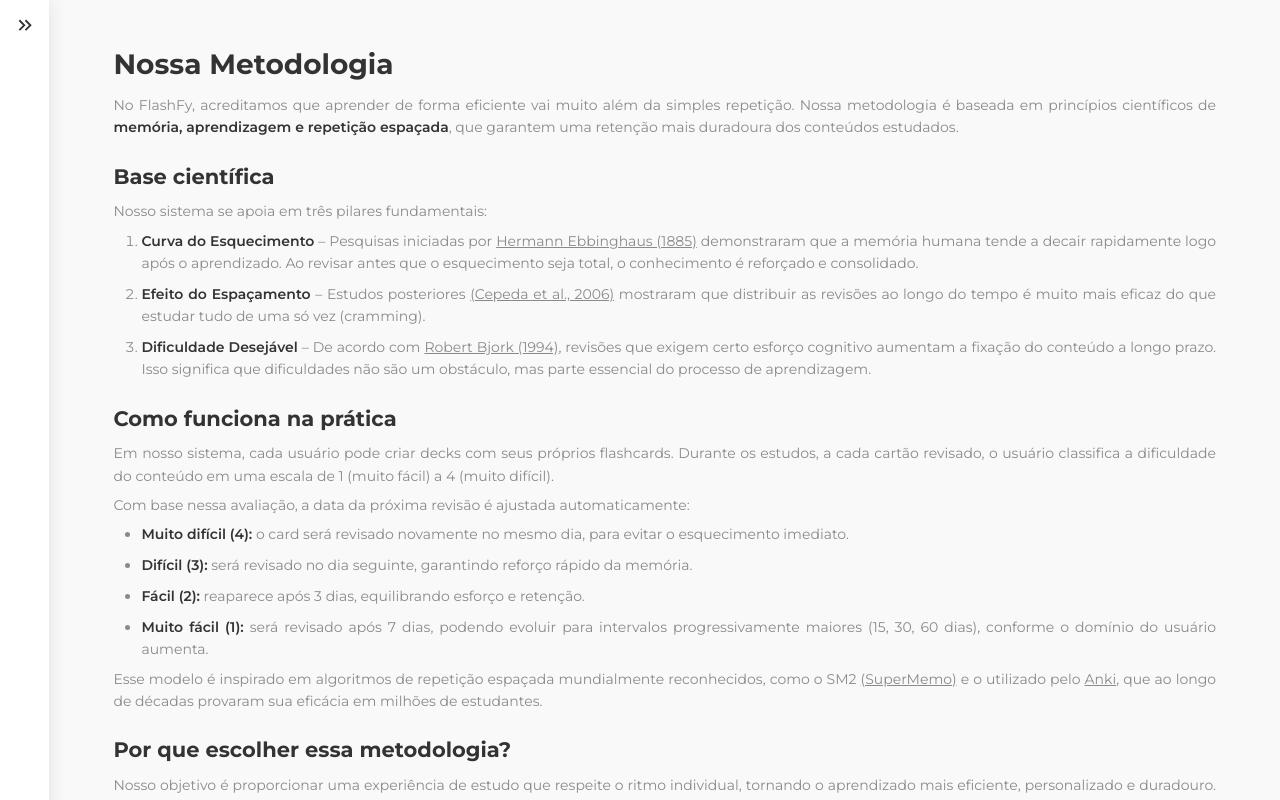
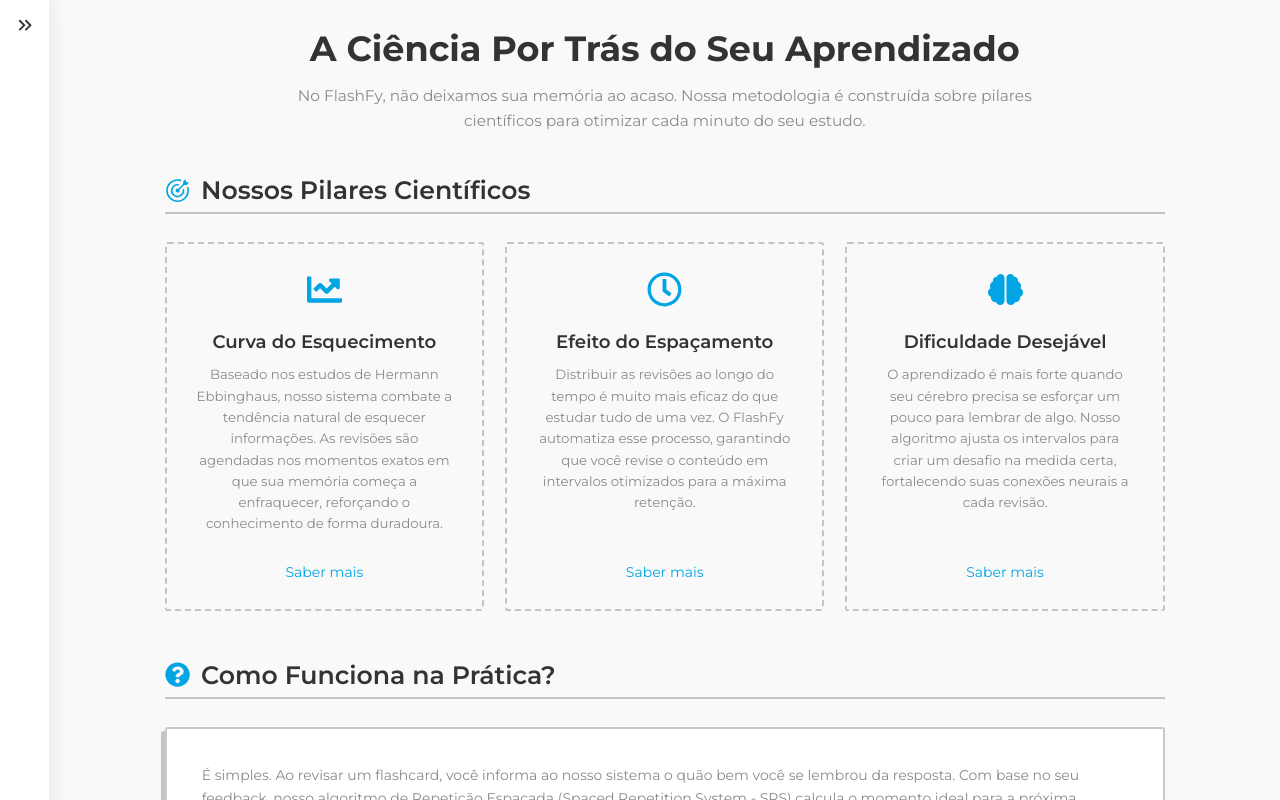
Before and after one commit to FellipeCastro/flashfy, a React (Vite) app: page /methodology in a window 1280 px wide. Shown: the top 800 px of the page. Built offline with nearby package versions, Linux system fonts and the light colour scheme; no server answers; sample sign-in values are in the browser's storage.

Commit message:
Methodology page updated

```diff
--- a/src/pages/Methodology/Methodology.jsx
+++ b/src/pages/Methodology/Methodology.jsx
@@ -1,150 +1,129 @@
+import {
+    FaBrain,
+    FaRegClock,
+    FaChartLine,
+    FaQuestionCircle,
+    FaListOl,
+} from "react-icons/fa";
+import { GoGoal } from "react-icons/go";
 import Sidebar from "../../components/Sidebar/Sidebar";
 import styles from "./Methodology.module.css";
 
 const Methodology = ({ isSidebarOpen, setIsSidebarOpen }) => {
+    const scientificPillars = [
+        {
+            icon: <FaChartLine />,
+            title: "Curva do Esquecimento",
+            description:
+                "Baseado nos estudos de Hermann Ebbinghaus, nosso sistema combate a tendência natural de esquecer informações. As revisões são agendadas nos momentos exatos em que sua memória começa a enfraquecer, reforçando o conhecimento de forma duradoura.",
+            link: "https://en.wikipedia.org/wiki/Hermann_Ebbinghaus",
+        },
+        {
+            icon: <FaRegClock />,
+            title: "Efeito do Espaçamento",
+            description:
+                "Distribuir as revisões ao longo do tempo é muito mais eficaz do que estudar tudo de uma vez. O FlashFy automatiza esse processo, garantindo que você revise o conteúdo em intervalos otimizados para a máxima retenção.",
+            link: "https://pubmed.ncbi.nlm.nih.gov/16893288/",
+        },
+        {
+            icon: <FaBrain />,
+            title: "Dificuldade Desejável",
+            description:
+                "O aprendizado é mais forte quando seu cérebro precisa se esforçar um pouco para lembrar de algo. Nosso algoritmo ajusta os intervalos para criar um desafio na medida certa, fortalecendo suas conexões neurais a cada revisão.",
+            link: "https://bjorklab.psych.ucla.edu/research/",
+        },
+    ];
+
     return (
-        <>
-            <div className={styles.container}>
+        <div className={styles.pageWrapper}>
             <Sidebar
                 isSidebarOpen={isSidebarOpen}
                 setIsSidebarOpen={setIsSidebarOpen}
             />
+            <main className={styles.mainContainer}>
+                <header className={styles.header}>
+                    <h1 className={styles.title}>
+                        A Ciência Por Trás do Seu Aprendizado
+                    </h1>
+                    <p className={styles.subtitle}>
+                        No FlashFy, não deixamos sua memória ao acaso. Nossa
+                        metodologia é construída sobre pilares científicos para
+                        otimizar cada minuto do seu estudo.
+                    </p>
+                </header>
 
-                <div className={styles.mainContainer}>
-                    <h1>Nossa Metodologia</h1>
-                    <p>
-                        No FlashFy, acreditamos que aprender de forma eficiente
-                        vai muito além da simples repetição. Nossa metodologia é
-                        baseada em princípios científicos de
-                        <strong>
-                            {" "}
-                            memória, aprendizagem e repetição espaçada
-                        </strong>
-                        , que garantem uma retenção mais duradoura dos conteúdos
-                        estudados.
+                <section className={styles.section}>
+                    <h2 className={styles.sectionTitle}>
+                        <GoGoal /> Nossos Pilares Científicos
+                    </h2>
+                    <div className={styles.pillarsGrid}>
+                        {scientificPillars.map((pillar, index) => (
+                            <div key={index} className={styles.pillarCard}>
+                                <div className={styles.pillarIcon}>
+                                    {pillar.icon}
+                                </div>
+                                <h3 className={styles.pillarTitle}>
+                                    {pillar.title}
+                                </h3>
+                                <p className={styles.pillarDescription}>
+                                    {pillar.description}
                                 </p>
-
-                    <h2>Base científica</h2>
-                    <p>Nosso sistema se apoia em três pilares fundamentais:</p>
-                    <ol>
-                        <li>
-                            <strong>Curva do Esquecimento</strong> – Pesquisas
-                            iniciadas por{" "}
                                 <a
-                                href="https://en.wikipedia.org/wiki/Hermann_Ebbinghaus"
+                                    href={pillar.link}
                                     target="_blank"
                                     rel="noopener noreferrer"
+                                    className={styles.pillarLink}
                                 >
-                                Hermann Ebbinghaus (1885)
-                            </a>{" "}
-                            demonstraram que a memória humana tende a decair
-                            rapidamente logo após o aprendizado. Ao revisar
-                            antes que o esquecimento seja total, o conhecimento
-                            é reforçado e consolidado.
+                                    Saber mais
+                                </a>
+                            </div>
+                        ))}
+                    </div>
+                </section>
+
+                <section className={styles.section}>
+                    <h2 className={styles.sectionTitle}>
+                        <FaQuestionCircle /> Como Funciona na Prática?
+                    </h2>
+                    <div className={styles.howItWorksCard}>
+                        <p>
+                            É simples. Ao revisar um flashcard, você informa ao
+                            nosso sistema o quão bem você se lembrou da
+                            resposta. Com base no seu feedback, nosso algoritmo
+                            de Repetição Espaçada (Spaced Repetition System -
+                            SRS) calcula o momento ideal para a próxima revisão.
+                        </p>
+                        <ul className={styles.difficultyList}>
+                            <li>
+                                <strong>Muito Difícil:</strong> O card retorna
+                                em breve para um reforço imediato.
                             </li>
                             <li>
-                            <strong>Efeito do Espaçamento</strong> – Estudos
-                            posteriores{" "}
-                            <a
-                                href="https://pubmed.ncbi.nlm.nih.gov/16893288/"
-                                target="_blank"
-                                rel="noopener noreferrer"
-                            >
-                                (Cepeda et al., 2006)
-                            </a>{" "}
-                            mostraram que distribuir as revisões ao longo do
-                            tempo é muito mais eficaz do que estudar tudo de uma
-                            só vez (cramming).
+                                <strong>Difícil:</strong> Revisão agendada para
+                                o dia seguinte, consolidando a memória recente.
                             </li>
                             <li>
-                            <strong>Dificuldade Desejável</strong> – De acordo
-                            com{" "}
-                            <a
-                                href="https://bjorklab.psych.ucla.edu/research/"
-                                target="_blank"
-                                rel="noopener noreferrer"
-                            >
-                                Robert Bjork (1994)
-                            </a>
-                            , revisões que exigem certo esforço cognitivo
-                            aumentam a fixação do conteúdo a longo prazo. Isso
-                            significa que dificuldades não são um obstáculo, mas
-                            parte essencial do processo de aprendizagem.
-                        </li>
-                    </ol>
-
-                    <h2>Como funciona na prática</h2>
-                    <p>
-                        Em nosso sistema, cada usuário pode criar decks com seus
-                        próprios flashcards. Durante os estudos, a cada cartão
-                        revisado, o usuário classifica a dificuldade do conteúdo
-                        em uma escala de 1 (muito fácil) a 4 (muito difícil).
-                    </p>
-                    <p>
-                        Com base nessa avaliação, a data da próxima revisão é
-                        ajustada automaticamente:
-                    </p>
-                    <ul>
-                        <li>
-                            <strong>Muito difícil (4):</strong> o card será
-                            revisado novamente no mesmo dia, para evitar o
-                            esquecimento imediato.
+                                <strong>Fácil:</strong> O intervalo aumenta,
+                                mostrando que você está começando a dominar o
+                                assunto.
                             </li>
                             <li>
-                            <strong>Difícil (3):</strong> será revisado no dia
-                            seguinte, garantindo reforço rápido da memória.
-                        </li>
-                        <li>
-                            <strong>Fácil (2):</strong> reaparece após 3 dias,
-                            equilibrando esforço e retenção.
-                        </li>
-                        <li>
-                            <strong>Muito fácil (1):</strong> será revisado após
-                            7 dias, podendo evoluir para intervalos
-                            progressivamente maiores (15, 30, 60 dias), conforme
-                            o domínio do usuário aumenta.
+                                <strong>Muito Fácil:</strong> O card só
+                                aparecerá novamente bem mais tarde, liberando
+                                seu tempo para focar no que realmente importa.
                             </li>
                         </ul>
-                    <p>
-                        Esse modelo é inspirado em algoritmos de repetição
-                        espaçada mundialmente reconhecidos, como o SM2{" "}
-                        <a
-                            href="https://www.supermemo.com/en/archives1990-2015/english/ol/sm2"
-                            target="_blank"
-                            rel="noopener noreferrer"
-                        >
-                            (SuperMemo)
-                        </a>{" "}
-                        e o utilizado pelo{" "}
-                        <a
-                            href="https://docs.ankiweb.net"
-                            target="_blank"
-                            rel="noopener noreferrer"
-                        >
-                            Anki
-                        </a>
-                        , que ao longo de décadas provaram sua eficácia em
-                        milhões de estudantes.
-                    </p>
-
-                    <h2>Por que escolher essa metodologia?</h2>
-                    <p>
-                        Nosso objetivo é proporcionar uma experiência de estudo
-                        que respeite o ritmo individual, tornando o aprendizado
-                        mais eficiente, personalizado e duradouro. Cada
-                        dificuldade registrada pelo usuário não é apenas um
-                        feedback, mas um dado que alimenta um sistema
-                        inteligente de revisões, construído com base em
-                        evidências científicas.
-                    </p>
-                    <p>
-                        Assim, garantimos que o tempo investido em cada sessão
-                        de estudo tenha o máximo impacto na fixação do
-                        conhecimento.
+                        <p className={styles.finalParagraph}>
+                            Este ciclo inteligente, inspirado em sistemas
+                            robustos como o do Anki e SuperMemo, garante que seu
+                            tempo de estudo seja sempre investido da forma mais
+                            eficiente possível, transformando o esforço em
+                            conhecimento sólido.
                         </p>
                     </div>
+                </section>
+            </main>
         </div>
-        </>
     );
 };
 
--- a/src/pages/Methodology/Methodology.module.css
+++ b/src/pages/Methodology/Methodology.module.css
@@ -1,44 +1,178 @@
-.container {
+.pageWrapper {
     display: flex;
+    background-color: var(--bg-color);
 }
 
 .mainContainer {
     width: 100%;
     padding: 2rem 5%;
     color: var(--text-primary-color);
-    background: var(--bg-color);
-    display: flex;
-    flex-direction: column;
-    gap: 0.5rem;
 }
 
-.mainContainer h1,
-.mainContainer h2 {
-    margin-top: 1rem;
+.header {
+    text-align: center;
+    margin-bottom: 3rem;
+    max-width: 800px;
+    margin-left: auto;
+    margin-right: auto;
+}
+
+.title {
+    font-size: 2.5rem;
+    font-weight: 700;
     color: var(--text-primary-color);
+    margin-bottom: 1rem;
+    line-height: 1.2;
+}
+
+.subtitle {
+    font-size: 1.1rem;
+    color: var(--text-secondary-color);
     line-height: 1.6;
 }
 
-.mainContainer p,
-.mainContainer li {
+.section {
+    margin-bottom: 3.5rem;
+    max-width: 1000px;
+    margin-left: auto;
+    margin-right: auto;
+}
+
+.sectionTitle {
+    font-size: 1.8rem;
+    font-weight: 600;
+    color: var(--text-primary-color);
+    margin-bottom: 2rem;
+    display: flex;
+    align-items: center;
+    gap: 0.8rem;
+    padding-bottom: 0.5rem;
+    border-bottom: 2px solid var(--border-color);
+}
+
+.sectionTitle svg {
+    color: var(--primary-color);
+}
+
+/* Pilares Científicos */
+.pillarsGrid {
+    display: grid;
+    grid-template-columns: repeat(auto-fit, minmax(280px, 1fr));
+    gap: 1.5rem;
+}
+
+.pillarCard {
+    background: var(--bg-color);
+    padding: 2rem;
+    border: 2px dashed var(--border-color);
+    border-radius: 0.2rem;
+    text-align: center;
+    display: flex;
+    flex-direction: column;
+}
+
+.pillarIcon {
+    font-size: 2.5rem;
+    color: var(--primary-color);
+    margin-bottom: 1rem;
+}
+
+.pillarTitle {
+    font-size: 1.3rem;
+    font-weight: 600;
+    margin-bottom: 0.8rem;
+}
+
+.pillarDescription {
     color: var(--text-secondary-color);
-    text-align: justify;
+    line-height: 1.6;
+    flex-grow: 1;
+    font-size: 0.95rem;
+}
+
+.pillarLink {
+    margin-top: 1.5rem;
+    color: var(--primary-color);
+    text-decoration: none;
+    transition: color 0.4s;
+    margin-top: 2rem;
+}
+
+.pillarLink:hover {
+    color: var(--primary-color-hover);
+    text-decoration: underline;
+}
+
+/* Como Funciona */
+.howItWorksCard {
+    background: var(--secondary-color);
+    padding: 2.5rem;
+    border: 2px solid var(--border-color);
+    border-radius: 0.2rem;
+    box-shadow: -4px 4px 0px var(--border-color);
+}
+
+.howItWorksCard p {
+    font-size: 1rem;
+    line-height: 1.7;
+    color: var(--text-secondary-color);
+    margin-bottom: 1.5rem;
+}
+
+.difficultyList {
+    list-style: none;
+    padding: 0;
+    margin: 2rem 0;
+    display: flex;
+    flex-direction: column;
+    gap: 1rem;
+}
+
+.difficultyList li {
+    padding-left: 1.5rem;
+    position: relative;
+    font-size: 1rem;
     line-height: 1.6;
 }
 
-.mainContainer strong {
-    color: var(--text-primary-color);
-    font-weight: 600;
+.difficultyList li::before {
+    content: "✓";
+    position: absolute;
+    left: 0;
+    top: 2px;
+    color: var(--primary-color);
+    font-weight: bold;
 }
 
-.mainContainer ul,
-.mainContainer ol {
-    margin-left: 2rem;
-    display: flex;
-    flex-direction: column;
-    gap: 0.6rem;
+.difficultyList li strong {
+    color: var(--text-primary-color);
 }
 
-.mainContainer a {
-    color: var(--text-secondary-color);
+.finalParagraph {
+    margin-top: 2rem;
+    padding-top: 1.5rem;
+    border-top: 1px solid var(--border-color);
 }
+
+/* Responsividade */
+@media (max-width: 768px) {
+    .mainContainer {
+        padding: 2rem 1.5rem;
+    }
+
+    .title {
+        font-size: 2rem;
+    }
+
+    .subtitle {
+        font-size: 1rem;
+    }
+
+    .sectionTitle {
+        font-size: 1.5rem;
+    }
+
+    .howItWorksCard {
+        padding: 1.5rem;
+    }
+}
```
Lines whose indentation alone changed are shown as unchanged.
